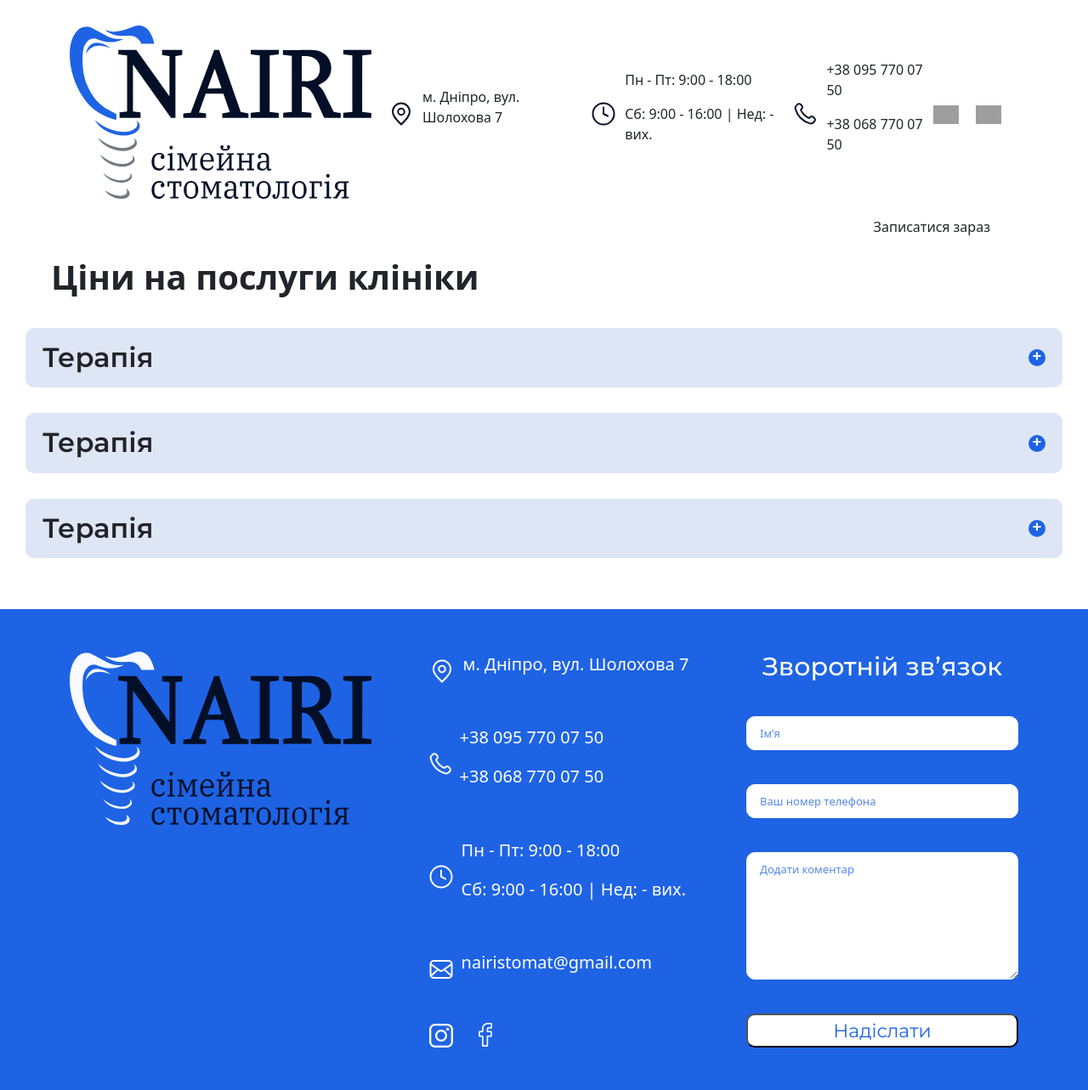
After one commit to StepanenkoDmytro/nairi-dentistry, a PHP site: page /table.html in a window 1280 px wide. The commit adds this page. Shown: the whole page at 85% size. Run offline with PHP 8.4, Linux system fonts and the light colour scheme; grey boxes are pictures that could not be loaded.

Commit message:
table page basic layout

```diff
--- a/css/style.css
+++ b/css/style.css
@@ -382,6 +382,80 @@ a {
   cursor: pointer;
 }
 
+.table-title {
+  font-size: 40px;
+  font-weight: 600;
+  margin-left: 60px;
+}
+
+.accordion-item.item {
+  margin: 30px;
+  /* border-radius: 10px; */
+  border: none;
+}
+
+.accordion-button.header-list {
+  background-color: #DEE6F6;
+  font-size: 32px;
+  font-weight: 600;
+  border-radius: 10px!important;
+}
+
+.accordion-button:focus.header-list {
+  border-color: inherit;
+  box-shadow: none;
+}
+
+.accordion-button:not(.collapsed).header-list {
+  color: inherit;
+  box-shadow: none;
+}
+
+.accordion-button::after {
+  content: "-"!important;
+  border-radius: 50%;
+  background-image: none !important;
+  background-color: #1E63E4;
+  color: white;
+  font-size: 20px;
+  display: flex;
+  justify-content: center;
+  align-items: flex-end;
+}
+
+.accordion-button.collapsed::after {
+  content: "+"!important;
+}
+
+.list {
+  width: 100%;
+}
+
+.list tr {
+  height: 75px;
+  border: 2px solid black;
+  display: flex;
+  align-items: center;
+  font-size: 24px;
+  font-weight: 600;
+}
+
+.list tr:first-child {
+  border-top: none;
+}
+
+.list tr:not(:last-child) {
+  border-bottom: none;
+}
+
+.list th {
+  margin-left: auto;
+  width: 80%;
+}
+
+.list td {
+  margin-right: auto;
+}
 
 @media (max-width: 1140px){
 
--- /dev/null
+++ b/table.html
@@ -0,0 +1,240 @@
+<!DOCTYPE html>
+<html lang="ru">
+
+<head>
+  <meta charset="UTF-8">
+  <meta name="viewport" content="width=device-width, initial-scale=1.0">
+  <meta http-equiv="X-UA-Compatible" content="ie=edge">
+  <title>Document</title>
+  <link rel="preconnect" href="https://fonts.googleapis.com">
+  <link rel="preconnect" href="https://fonts.gstatic.com" crossorigin>
+  <link href="https://fonts.googleapis.com/css2?family=Oswald:wght@300;400&display=swap" rel="stylesheet">
+  <link href="https://fonts.googleapis.com/css2?family=Montserrat:ital,wght@0,100..900;1,100..900&display=swap" rel="stylesheet">
+  <link rel="stylesheet" href="css/reset.css">
+  <link rel="stylesheet" href="css/slick.css">
+  <link rel="stylesheet" href="css/jquery.fancybox.css">
+  <link rel="stylesheet" href="https://cdnjs.cloudflare.com/ajax/libs/animate.css/4.1.1/animate.min.css" />
+  <link rel="stylesheet" href="css/style.css">
+  <link href="https://cdn.jsdelivr.net/npm/bootstrap@5.0.2/dist/css/bootstrap.min.css" rel="stylesheet" integrity="sha384-EVSTQN3/azprG1Anm3QDgpJLIm9Nao0Yz1ztcQTwFspd3yD65VohhpuuCOmLASjC" crossorigin="anonymous">
+  <script src="https://cdn.jsdelivr.net/npm/bootstrap@5.0.2/dist/js/bootstrap.min.js" integrity="sha384-cVKIPhGWiC2Al4u+LWgxfKTRIcfu0JTxR+EQDz/bgldoEyl4H0zUF0QKbrJ0EcQF" crossorigin="anonymous"></script>
+</head>
+
+<body>
+
+  <header class="header">
+    <div class="container">
+      <div class="header__box">
+        <div class="logo">
+          <img src="images/logo_blue.svg" alt="">
+        </div>
+
+        <div class="header-info">
+          <div class="header-info__contacts">
+            <div class="header-info__contact">
+              <img src="images/location.svg" alt="location">
+              <p>м. Дніпро, вул. Шолохова 7</p>
+            </div>
+
+            <div class="header-info__contact">
+              <img src="images/clock.svg" alt="clock">
+              <div>
+                  <p>Пн - Пт: 9:00 - 18:00</p>
+                  <p>Сб: 9:00 - 16:00 | Нед: - вих.</p>
+              </div>
+            </div>
+
+            <div class="header-info__contact">
+              <img src="images/phone.svg" alt="phone">
+              <div>
+                  <p>+38 095 770 07 50</p>
+                  <p>+38 068 770 07 50</p>
+              </div>
+            </div>
+
+            <div class="header-info__contact">
+              <a class="contact-social" href="#">
+                <img src="images/instagram.svg" alt="instagram">
+              </a>
+              <a class="contact-social" href="#">
+                <img src="images/facebook.svg" alt="facebook">
+              </a>
+            </div>
+
+          </div>
+
+          <button class="header-info__callback btn">Записатися зараз</button>
+        </div>
+      </div>
+    </div>
+  </header>
+
+<main>
+  <p class="table-title">
+    Ціни на послуги клініки
+  </p>
+  <div class="accordion accordion-flush" id="accordionFlushExample">
+    <div class="accordion-item item">
+      <h2 class="accordion-header" id="flush-headingOne">
+        <button class="header-list montserrat accordion-button collapsed" type="button" data-bs-toggle="collapse" data-bs-target="#flush-collapseOne" aria-expanded="false" aria-controls="flush-collapseOne">
+          Терапія
+        </button>
+      </h2>
+      <div id="flush-collapseOne" class="accordion-collapse collapse" aria-labelledby="flush-headingOne" data-bs-parent="#accordionFlushExample">
+        <div class="accordion-body">
+          <table class="list">
+            <tbody>
+              <tr>
+                <th>
+                  Консультація інструментальна
+                </th>
+                <td>
+                  200 грн
+                </td>
+              </tr>
+              <tr>
+                <th>
+                  Інфільтраційна анестезія
+                </th>
+                <td>
+                  200 грн
+                </td>
+              </tr>
+            </tbody>
+          </table>
+        </div>
+      </div>
+    </div>
+
+    <div class="accordion-item item">
+      <h2 class="accordion-header" id="flush-headingOne">
+        <button class="header-list montserrat accordion-button collapsed" type="button" data-bs-toggle="collapse" data-bs-target="#flush-collapseOne" aria-expanded="false" aria-controls="flush-collapseOne">
+          Терапія
+        </button>
+      </h2>
+      <div id="flush-collapseOne" class="accordion-collapse collapse" aria-labelledby="flush-headingOne" data-bs-parent="#accordionFlushExample">
+        <div class="accordion-body">
+          <table class="list">
+            <tbody>
+              <tr>
+                <th>
+                  Консультація інструментальна
+                </th>
+                <td>
+                  200 грн
+                </td>
+              </tr>
+              <tr>
+                <th>
+                  Інфільтраційна анестезія
+                </th>
+                <td>
+                  200 грн
+                </td>
+              </tr>
+            </tbody>
+          </table>
+        </div>
+      </div>
+    </div>
+
+    <div class="accordion-item item">
+      <h2 class="accordion-header" id="flush-headingOne">
+        <button class="header-list montserrat accordion-button collapsed" type="button" data-bs-toggle="collapse" data-bs-target="#flush-collapseOne" aria-expanded="false" aria-controls="flush-collapseOne">
+          Терапія
+        </button>
+      </h2>
+      <div id="flush-collapseOne" class="accordion-collapse collapse" aria-labelledby="flush-headingOne" data-bs-parent="#accordionFlushExample">
+        <div class="accordion-body">
+          <table class="list">
+            <tbody>
+              <tr>
+                <th>
+                  Консультація інструментальна
+                </th>
+                <td>
+                  200 грн
+                </td>
+              </tr>
+              <tr>
+                <th>
+                  Інфільтраційна анестезія
+                </th>
+                <td>
+                  200 грн
+                </td>
+              </tr>
+            </tbody>
+          </table>
+        </div>
+      </div>
+    </div>
+  </div>
+</main>
+
+  <footer class="footer">
+    <div class="container">
+      <div class="footer__box">
+        <div class="logo">
+          <img src="images/logo.svg" alt="">
+        </div>
+
+        <div class="footer__social-box">
+          <div class="footer__social">
+
+            <div class="footer__social-inner">
+              <img src="images/footer/location_white.png" alt="location_icon">
+              <p class="footer__social-text">м. Дніпро, вул. Шолохова 7</p>
+            </div>
+
+            <div class="footer__social-inner">
+              <img src="images/footer/phone_white.png" alt="phone_icon">
+              <div class="footer__social-text-box">
+                <p class="footer__social-text">+38 095 770 07 50</p>
+                <p class="footer__social-text">+38 068 770 07 50</p>
+              </div>
+            </div>
+
+            <div class="footer__social-inner">
+              <img src="images/footer/clock_white.png" alt="clock_icon">
+              <div class="footer__social-text-box">
+                <p class="footer__social-text">Пн - Пт: 9:00 - 18:00</p>
+                <p class="footer__social-text">Сб: 9:00 - 16:00 | Нед: - вих.</p>
+              </div>
+            </div>
+
+            <div class="footer__social-inner">
+              <img src="images/footer/mail_white.png" alt="mail_icon">
+              <p class="footer__social-text">nairistomat@gmail.com</p>
+            </div>
+
+            <div class="footer__social_links">
+              <a class="contact-social" href="#">
+                <img src="images/footer/instagram_white.png" alt="instagram_icon">
+              </a>
+              <a class="contact-social" href="#">
+                <img src="images/footer/facebook_white.png" alt="facebook_icon">
+              </a>
+            </div>
+          </div>
+        </div>
+
+        <form class="footer-contacts__form">
+          <h2 class="footer-contacts__title montserrat">Зворотній звʼязок</h2>
+          <input class="footer-contacts__input" type="text" placeholder="Імʼя">
+          <input class="footer-contacts__input" type="tel" placeholder="Ваш номер телефона">
+          <textarea class="footer-contacts__input-area" placeholder="Додати коментар"></textarea>
+          <button class="footer-contacts__btn montserrat" type="submit">Надіслати</button>
+        </form>
+
+      </div>
+    </div>
+  </footer>
+
+  <script src="https://ajax.googleapis.com/ajax/libs/jquery/3.4.1/jquery.min.js"></script>
+  <script src="js/slick.min.js"></script>
+  <script src="js/jquery.fancybox.min.js"></script>
+  <script src="js/wow.min.js"></script>
+  <script src="js/main.js"></script>
+</body>
+
+</html>
```
